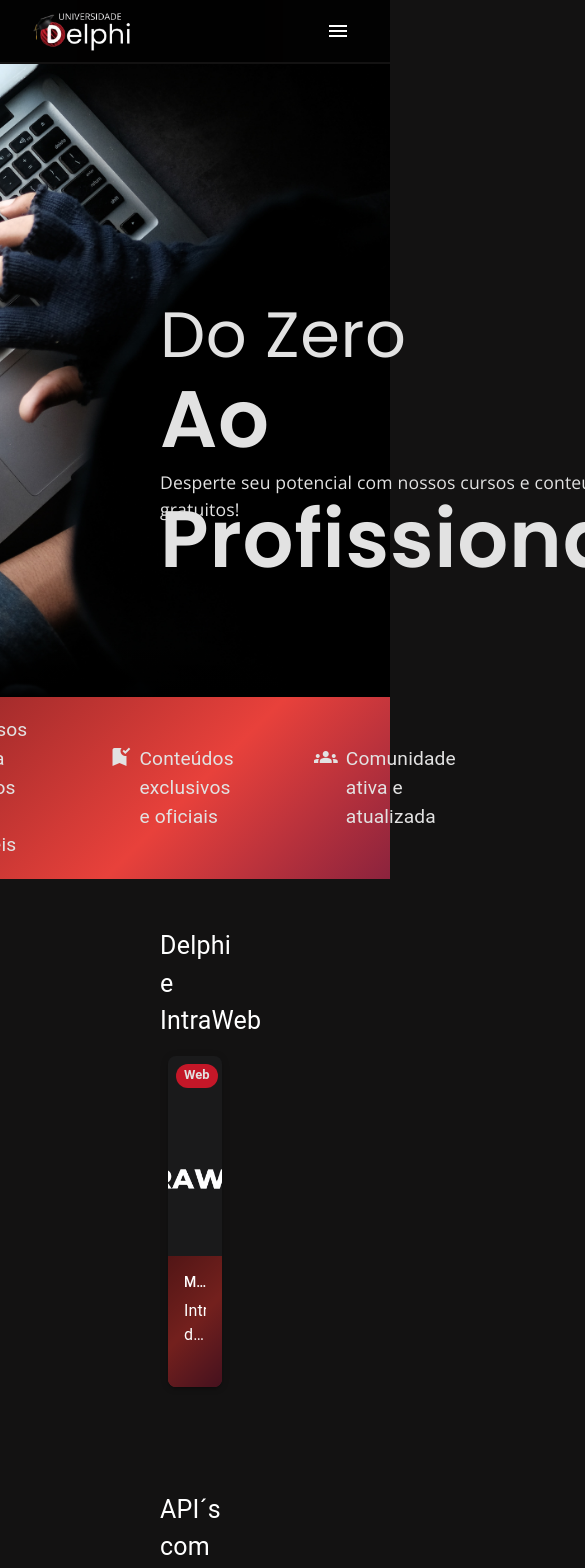
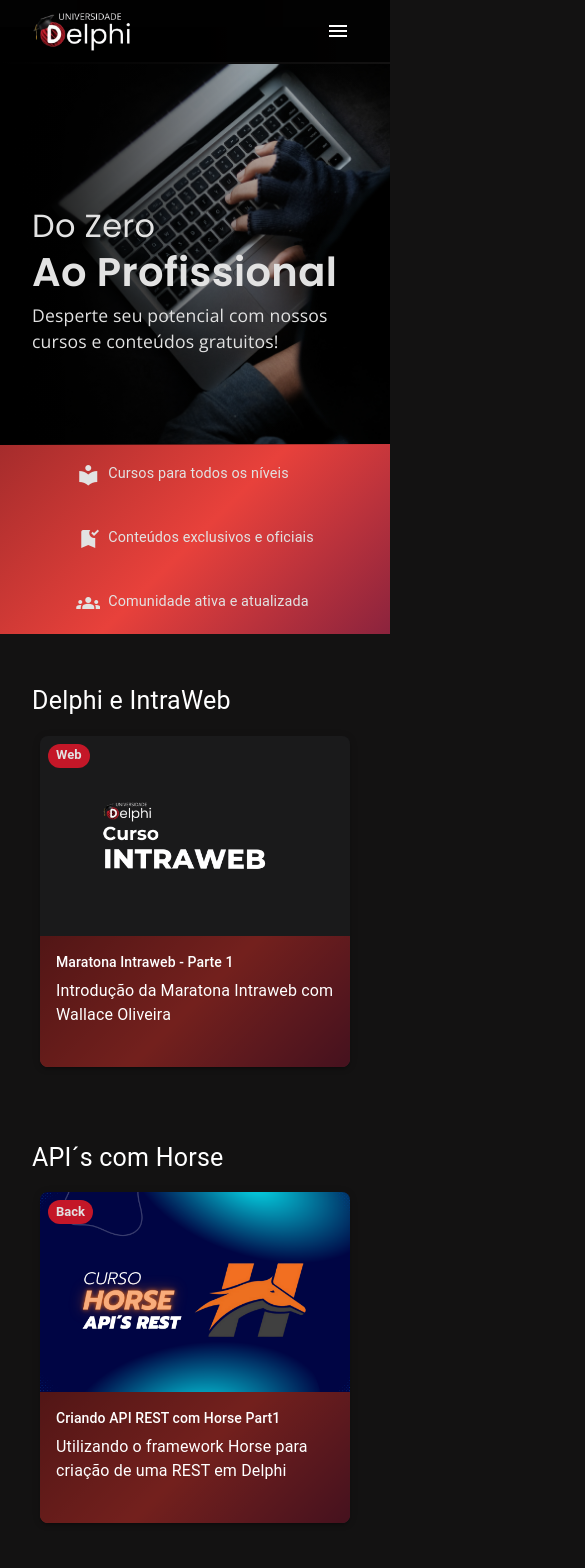
Before and after one commit to WeldonThallysson/Universidade_Delphi, a React (Vite) app: page / in a window 390 px wide. Shown: the top 1568 px of the page, 585 px wide, since content can reach past the window. Built offline with nearby package versions, Linux system fonts and the light colour scheme.

Commit message:
_integrações

```diff
--- a/src/components/Carrousel/Cards/index.tsx
+++ b/src/components/Carrousel/Cards/index.tsx
@@ -27,19 +27,45 @@
 }: CardProps) => {
   return (
     <Swiper
-      spaceBetween={spaceBeetWeenItens ?? 45}
-      slidesPerView={slidesPerView ?? 4}
+    breakpoints={{
+      320: {
+        slidesPerView: 1,
+        spaceBetween: 20,
+      },
+      768: {
+        slidesPerView: 2,
+        spaceBetween: 30,
+      },
+      1024: {
+        slidesPerView: 3,
+        spaceBetween: 40,
+      },
+      1200: {
+        slidesPerView: slidesPerView ?? 3,
+        spaceBetween: spaceBeetWeenItens ?? 45,
+      },
+      1500:{
+        slidesPerView: slidesPerView ?? 4,
+        spaceBetween: spaceBeetWeenItens ?? 45,
+      },
+
+      1600: {
+        slidesPerView: slidesPerView ?? 5,
+        spaceBetween: spaceBeetWeenItens ?? 45,
+      },
+      2000:{
+        slidesPerView: slidesPerView ?? 6,
+        spaceBetween: spaceBeetWeenItens ?? 45,
+      }
+    }}
+
     style={{
-        padding: "0.5rem  0.5rem",
+      padding: "0.5rem 0.5rem",
     }}
-      // Ativando a navegação
-      // Adicionando os módulos de paginação e navegação
   >
     {optionsCards.map((item, index) => (
       <Box key={item.id}>
         <SwiperSlide key={index}>
-            {" "}
-            {/* Adicionando uma chave única */}
           <Cards.Default
             img={item.img}
             title={item.title}
--- a/src/pages/Home/index.tsx
+++ b/src/pages/Home/index.tsx
@@ -21,39 +21,65 @@
         sx={{
           display: "flex",
           alignItems: "center",
-          justifyContent: "flex-start",
+
           position: "relative",
           backgroundImage: `url(${bannerImage})`,
           backgroundSize: "cover", // Para cobrir toda a tela
-          backgroundPosition: "100% 120%", // Centralizar a imagem
+          backgroundPosition:{
+            xs: "65% 100%",
+            sm: "75% 100%"
+          }, // Centralizar a imagem
           backgroundRepeat: "no-repeat", // Evitar que a imagem se repita
           backgroundAttachment: "fixed",
           width: "100%", // Largura total da viewport
-          height: "75vh", // Altura total da viewport
+          height: {
+            xs: "calc(100vh - 55vh)",
+            sm: "calc(100vh - 48vh)",
+            md: "calc(100vh - 35vh)",
+            lg: "calc(100vh - 50vh)",
+            xl: "calc(100vh - 30vh)"
+          }, // Altura total da viewport
           "&::after": {
             content: '""',
             position: "absolute",
-            bottom: 0,
+            bottom: -1,
             left: 0,
             right: 0,
-            height: "10%", // Altura do gradiente
-            background:
-              "linear-gradient(to bottom, rgba(0,0,0,0), rgba(0,0,0,1))", // Gradiente que conecta à cor do fundo
+            zIndex: 20,
+            height: "110%", // Altura do gradiente
+            background: {
+              xs:  "linear-gradient(to left, rgba(0,0,0,0), rgba(0,0,0,1))",
+              sm:  "linear-gradient(to left, rgba(0,0,0,0), rgba(0,0,0,1))",
+              md:  "linear-gradient(to left, rgba(0,0,0,0), rgba(0,0,0,1))",
+              lg:  "linear-gradient(to bottom, rgba(0,0,0,0), rgba(0,0,0,1))",
+            }// Gradiente que conecta à cor do fundo
           },
         }}
       >
         <Box
           sx={{
-            padding: "3rem 10rem 0",
+            display:"flex",
+            justifyContent:"center",
+            flexDirection:"column",
+            width:"100%",
+            zIndex:30,
+            padding: {
+              xs:  "3rem 2rem 0 2rem",
+              sm:  "3rem 6rem 0 6rem",
+              lg:  "3rem 10rem 0 10rem",
+            }
           }}
         >
-          <Box sx={{ display: "flex", flexDirection: "column" }}>
+          <Box sx={{ display: "flex", flexDirection: "column",}}>
             <Typography
               sx={{
-                fontSize: "4rem",
+                fontSize: {
+                  xs: "2rem",
+                  sm: '2rem',
+                  lg: "4rem"
+                },
                 fontFamily: "Poppins",
                 padding: 0,
-                height: 80,
                 fontWeight:"400",
                 color: theme.colors.secondary,
               }}
@@ -62,11 +88,15 @@
             </Typography>
             <Typography
               sx={{
-                fontSize: "5rem",
+                fontSize: {
+                  xs: "2.5rem",
+                  sm: '3rem',
+                  lg: "4rem"
+                },
                 fontFamily: "Poppins",
                 fontWeight:" 600",
                 padding: 0,
-                height: 110,
+
                 color: theme.colors.secondary,
                 marginTop: "-0.5rem",
               }}
@@ -102,19 +132,41 @@
             justifyContent: "center",
             alignItems: "center",
             width: "100%",
-            gap: 10,
+
           }}
         >
+          <Box sx={{
+            display: "flex",
+            justifyContent: "center",
+            flexDirection:{
+              xs: "column",
+              md: "row",
+            },
+            gap: {
+              xs: 5,
+              sm: 5,
+              lg: 10
+            },
+          }}>
+
           {homeOptions.map((item) => (
             <Box key={item.id} sx={{ display: "flex", gap: 1 }}>
               <Icon sx={{ color: theme.colors.secondary }}>{item.icon}</Icon>
               <Typography
-                sx={{ fontSize: "1.2rem", color: theme.colors.secondary }}
+                sx={{ fontSize:  {
+                  xs: "0.9rem",
+                  sm: "1rem",
+                  md: "1rem",
+                  lg: '1.2rem'
+                }, color: theme.colors.secondary }}
               >
                 {item.label}
               </Typography>
             </Box>
           ))}
+
+          </Box>
+
         </Box>
       </Box>
 
@@ -122,7 +174,11 @@
         sx={{
           display: "flex",
           flexDirection: "column",
-          padding: "3rem 10rem",
+          padding: {
+             xs: "3rem 2em 1rem 2rem",
+             sm: "3rem 4rem",
+             lg: "3rem 10rem",
+          },
           gap: 3,
         }}
       >
@@ -166,8 +222,13 @@
         sx={{
           display: "flex",
           flexDirection: "column",
-          padding: "3rem 10rem",
-          gap: 3,
+          padding: {
+            xs: "3rem 2em 1rem 2rem",
+            sm: "3rem 4rem",
+            lg: "3rem 10rem",
+         },
+         gap: 3,
+
         }}
       >
         {optionsSecondCarrouselCard.map((item) => (
@@ -210,8 +271,12 @@
         sx={{
           display: "flex",
           flexDirection: "column",
-          padding: "3rem 10rem 12rem 10rem",
-          gap: 3,
+          padding: {
+            xs: "3rem 2em 5rem 2rem",
+            sm: "3rem 4rem 10rem 4rem",
+            lg: "3rem 10rem 12rem 10rem",
+         },
+         gap: 3,
         }}
       >
         {optionsThirdCarrouselCard.map((item) => (
```
Also changed, not shown: src/components/Carrousel/Cards/card.css (added, +30 -0 lines). Lines whose indentation alone changed are shown as unchanged.
